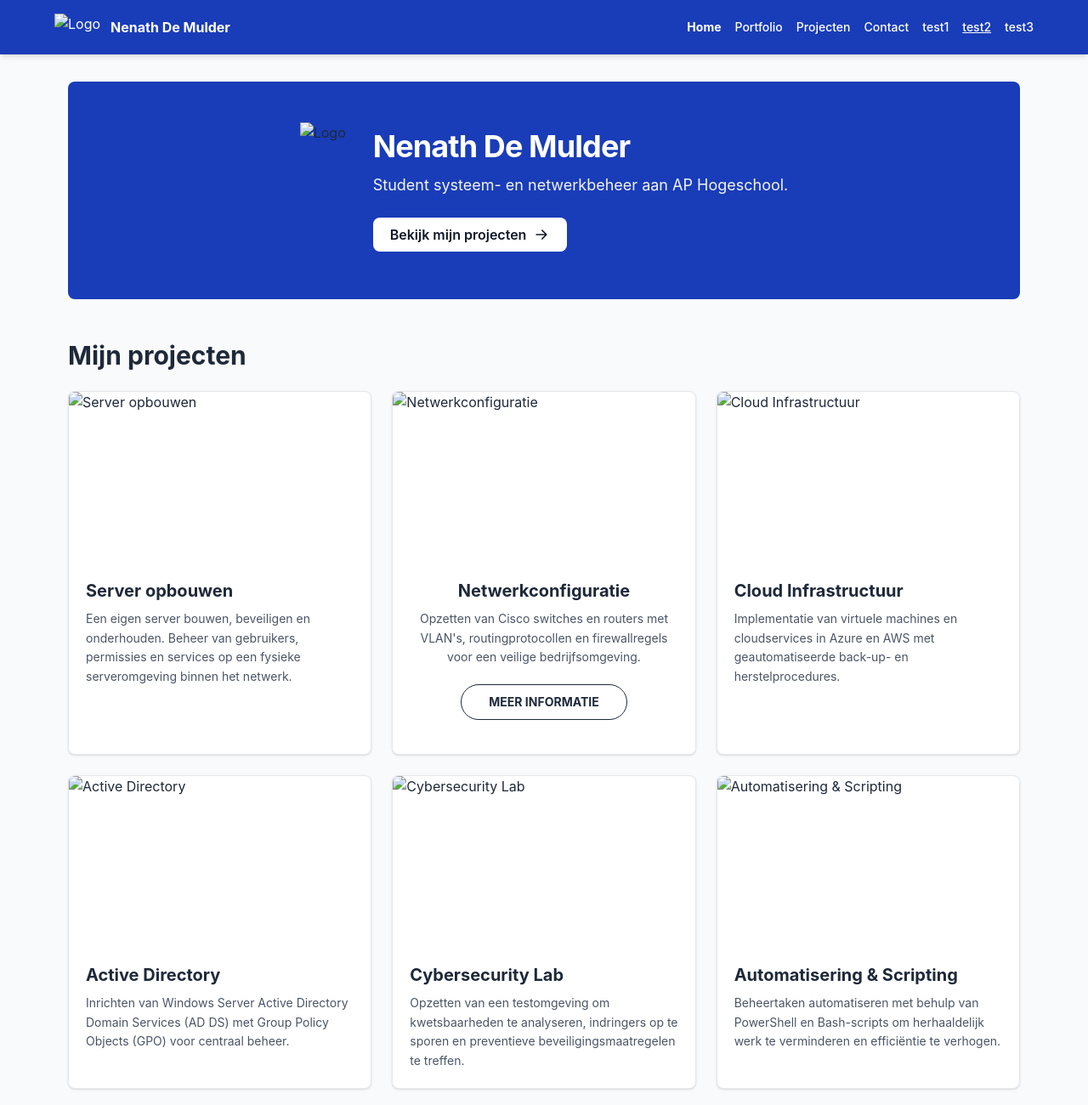
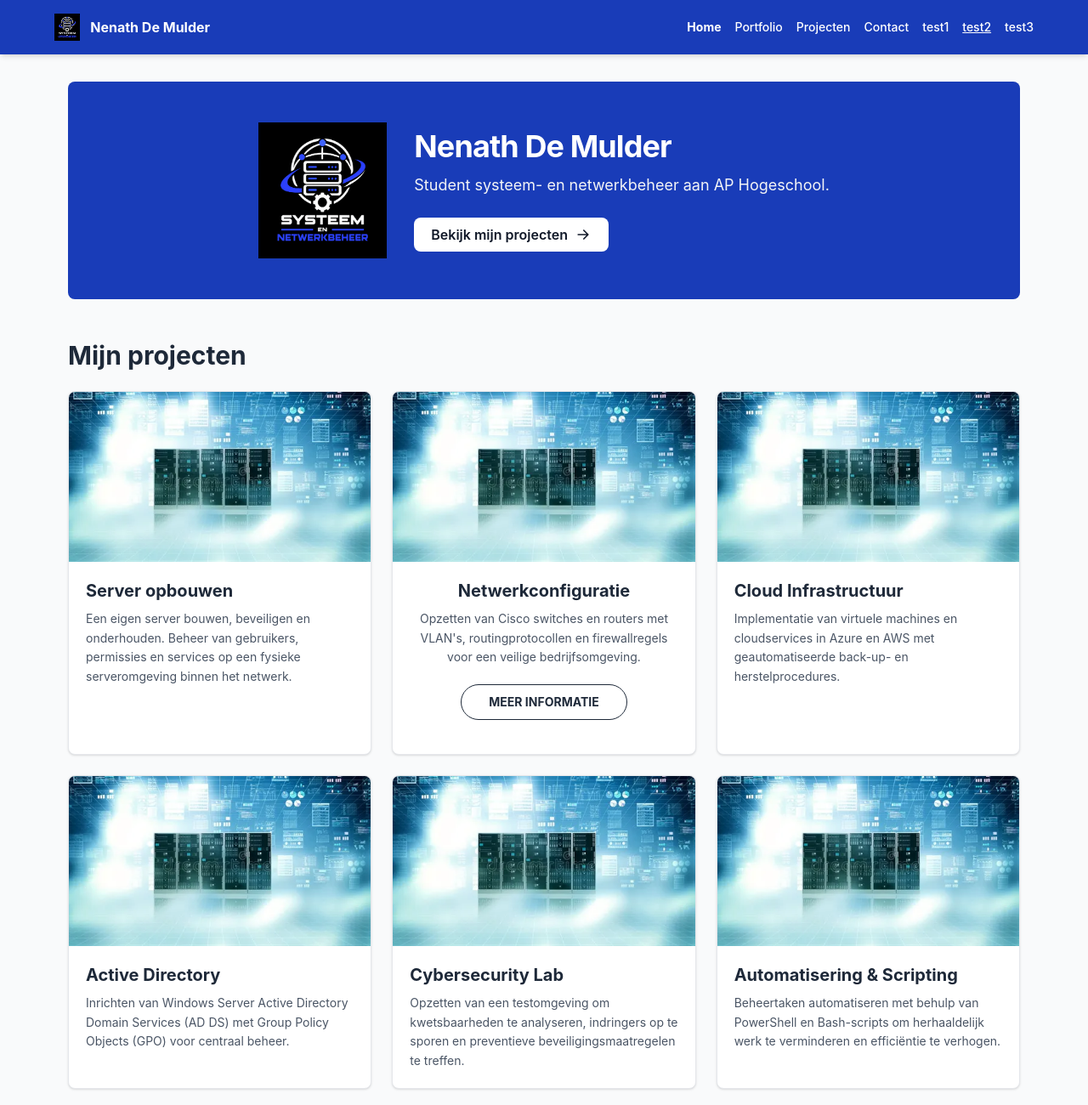
Before and after one commit to nenathdemulder5-sketch/portofolie, a plain HTML site: page test2.html in a window 1280 px wide. Shown: the whole page at 85% size. Drawn offline with Linux system fonts and the light colour scheme.

Commit message:
tweede versie test

```diff
--- a/test2.html
+++ b/test2.html
@@ -16,7 +16,7 @@
 
 
             <a href="index.html" class="flex items-center gap-3">
-    <img src="images/LOGO.png" alt="Logo" class="h-8 w-auto">
+    <img src="assets/images/LOGO.png" alt="Logo" class="h-8 w-auto">
     <span class="font-bold">Nenath De Mulder</span>
 </a>
             </a>
@@ -41,7 +41,7 @@
 
             <!-- Logo link naar homepagina -->
             <a href="index.html" class="shrink-0 transition-transform hover:scale-105" title="Ga naar homepagina">
-                <img src="images/LOGO.png" alt="Logo" class="h-32 md:h-40 w-auto object-contain">
+                <img src="assets/images/LOGO.png" alt="Logo" class="h-32 md:h-40 w-auto object-contain">
             </a>
 
             <!-- Tekst content -->
@@ -71,7 +71,7 @@
 
                 <!-- Project 1 -->
                 <article class="overflow-hidden rounded-lg border border-gray-200 bg-white shadow-sm hover:shadow-md transition-shadow">
-                    <img src="images/server.webp" alt="Server opbouwen" class="aspect-video w-full object-cover">
+                    <img src="assets/images/server.webp" alt="Server opbouwen" class="aspect-video w-full object-cover">
                     <div class="p-5">
                         <h3 class="mb-2 text-xl font-bold">Server opbouwen</h3>
                         <p class="text-gray-600 text-sm leading-relaxed">
@@ -82,7 +82,7 @@
 
                 <!-- Project 2 -->
 <article class="overflow-hidden rounded-lg border border-gray-200 bg-white shadow-sm hover:shadow-md transition-shadow">
-    <img src="images/server.webp" alt="Netwerkconfiguratie" class="aspect-video w-full object-cover">
+    <img src="assets/images/server.webp" alt="Netwerkconfiguratie" class="aspect-video w-full object-cover">
 
     <!-- STAP 1: Voeg 'text-center' toe aan de container div -->
     <div class="p-5 text-center">
@@ -101,7 +101,7 @@
 
                 <!-- Project 3 -->
                 <article class="overflow-hidden rounded-lg border border-gray-200 bg-white shadow-sm hover:shadow-md transition-shadow">
-                    <img src="images/server.webp" alt="Cloud Infrastructuur" class="aspect-video w-full object-cover">
+                    <img src="assets/images/server.webp" alt="Cloud Infrastructuur" class="aspect-video w-full object-cover">
                     <div class="p-5">
                         <h3 class="mb-2 text-xl font-bold">Cloud Infrastructuur</h3>
                         <p class="text-gray-600 text-sm leading-relaxed">
@@ -112,7 +112,7 @@
 
                 <!-- Project 4 -->
                 <article class="overflow-hidden rounded-lg border border-gray-200 bg-white shadow-sm hover:shadow-md transition-shadow">
-                    <img src="images/server.webp" alt="Active Directory" class="aspect-video w-full object-cover">
+                    <img src="assets/images/server.webp" alt="Active Directory" class="aspect-video w-full object-cover">
                     <div class="p-5">
                         <h3 class="mb-2 text-xl font-bold">Active Directory</h3>
                         <p class="text-gray-600 text-sm leading-relaxed">
@@ -123,7 +123,7 @@
 
                 <!-- Project 5 -->
                 <article class="overflow-hidden rounded-lg border border-gray-200 bg-white shadow-sm hover:shadow-md transition-shadow">
-                    <img src="images/server.webp" alt="Cybersecurity Lab" class="aspect-video w-full object-cover">
+                    <img src="assets/images/server.webp" alt="Cybersecurity Lab" class="aspect-video w-full object-cover">
                     <div class="p-5">
                         <h3 class="mb-2 text-xl font-bold">Cybersecurity Lab</h3>
                         <p class="text-gray-600 text-sm leading-relaxed">
@@ -134,7 +134,7 @@
 
                 <!-- Project 6 -->
                 <article class="overflow-hidden rounded-lg border border-gray-200 bg-white shadow-sm hover:shadow-md transition-shadow">
-                    <img src="images/server.webp" alt="Automatisering & Scripting" class="aspect-video w-full object-cover">
+                    <img src="assets/images/server.webp" alt="Automatisering & Scripting" class="aspect-video w-full object-cover">
                     <div class="p-5">
                         <h3 class="mb-2 text-xl font-bold">Automatisering & Scripting</h3>
                         <p class="text-gray-600 text-sm leading-relaxed">
```
Also changed, not shown: test1.html (+2 -2 lines), test3.html (+2 -2 lines).
